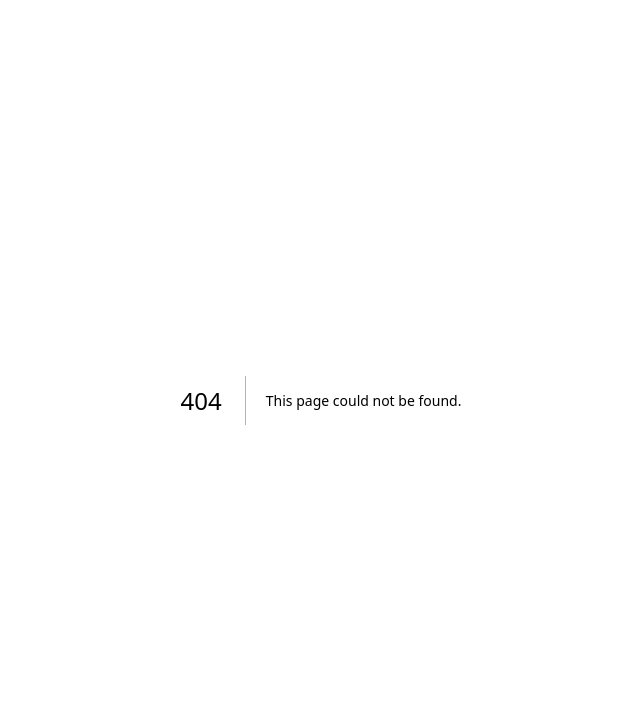
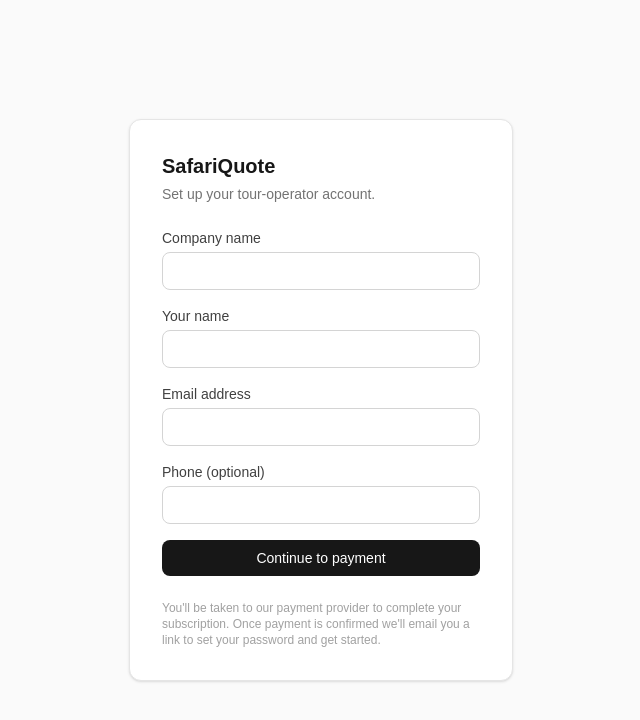
Before and after one commit to Steliantus/SafariQuote-web, a Next.js app in the folder SafariQuote web/: page /signup in a window 1280 px wide. Before the commit this address had no page. Shown: the top 720 px of the page, without its empty margins (319-959 px from the left). Built offline with nearby package versions, Linux system fonts and the light colour scheme.

Commit message:
Add public signup page

```diff
--- /dev/null
+++ b/SafariQuote web/app/signup/page.js
@@ -0,0 +1,143 @@
+import { redirect } from "next/navigation";
+import { createAdminClient } from "@/lib/supabase/admin";
+
+// Public "Sign up" entry point, linked from the marketing site and from the
+// login page. Collects the company/contact details a Wix Pay Link can't
+// reliably capture on its own, stores them in pending_signups, then sends
+// the visitor on to Wix to actually pay. Once that payment completes, a Wix
+// Automation calls app/api/signup/webhook/route.js, which creates the real
+// tenant row (looking up this pending row by email to fill in whatever Wix
+// itself didn't send) and emails an invite to set a password.
+//
+// This page never creates a tenant, an auth user, or takes payment itself --
+// it only records the visitor's details so the webhook can complete the job
+// once Wix confirms payment. See lib/tenantProvisioning.js for what happens
+// after that.
+//
+// This route is listed in lib/supabase/middleware.js's `isPublic` check so
+// unauthenticated visitors can reach it.
+
+async function startSignup(formData) {
+  "use server";
+
+  const companyName = (formData.get("companyName") || "").toString().trim();
+  const contactName = (formData.get("contactName") || "").toString().trim();
+  const contactEmail = (formData.get("contactEmail") || "").toString().trim().toLowerCase();
+  const phone = (formData.get("phone") || "").toString().trim();
+
+  if (!companyName || !contactName || !contactEmail || !contactEmail.includes("@")) {
+    redirect("/signup?error=invalid");
+  }
+
+  const payLinkUrl = process.env.NEXT_PUBLIC_WIX_PAY_LINK_URL;
+  if (!payLinkUrl) {
+    redirect("/signup?error=unavailable");
+  }
+
+  const admin = createAdminClient();
+
+  // Someone who already has an account shouldn't be sent through checkout
+  // again -- point them at login instead.
+  const { data: existingTenant } = await admin
+    .from("tenants")
+    .select("id")
+    .eq("contact_email", contactEmail)
+    .maybeSingle();
+  if (existingTenant) {
+    redirect("/signup?error=exists");
+  }
+
+  const { error: insertError } = await admin.from("pending_signups").insert({
+    company_name: companyName,
+    contact_name: contactName,
+    contact_email: contactEmail,
+    phone: phone || null,
+  });
+  if (insertError) {
+    console.error("Signup lead capture failed:", insertError);
+    redirect("/signup?error=unavailable");
+  }
+
+  redirect(payLinkUrl);
+}
+
+export default async function SignupPage({ searchParams }) {
+  const params = await searchParams;
+  const error = params?.error;
+
+  return (
+    <div className="min-h-screen flex items-center justify-center bg-neutral-50 px-4">
+      <div className="w-full max-w-sm bg-white rounded-xl shadow-sm border border-neutral-200 p-8">
+        <h1 className="text-xl font-semibold text-neutral-900">SafariQuote</h1>
+        <p className="text-sm text-neutral-500 mt-1 mb-6">
+          Set up your tour-operator account.
+        </p>
+        {error && (
+          <p className="text-sm text-red-600 mb-4">
+            {error === "invalid"
+              ? "Please fill in your company name, your name, and a valid email."
+              : error === "exists"
+              ? "That email already has a SafariQuote account -- try signing in instead."
+              : "Signup isn't available right now. Please try again shortly."}
+          </p>
+        )}
+        <form action={startSignup} className="space-y-4">
+          <div>
+            <label className="block text-sm font-medium text-neutral-700 mb-1">
+              Company name
+            </label>
+            <input
+              type="text"
+              name="companyName"
+              required
+              className="w-full border border-neutral-300 rounded-lg px-3 py-2 text-sm focus:outline-none focus:ring-2 focus:ring-neutral-800"
+            />
+          </div>
+          <div>
+            <label className="block text-sm font-medium text-neutral-700 mb-1">
+              Your name
+            </label>
+            <input
+              type="text"
+              name="contactName"
+              required
+              className="w-full border border-neutral-300 rounded-lg px-3 py-2 text-sm focus:outline-none focus:ring-2 focus:ring-neutral-800"
+            />
+          </div>
+          <div>
+            <label className="block text-sm font-medium text-neutral-700 mb-1">
+              Email address
+            </label>
+            <input
+              type="email"
+              name="contactEmail"
+              required
+              className="w-full border border-neutral-300 rounded-lg px-3 py-2 text-sm focus:outline-none focus:ring-2 focus:ring-neutral-800"
+            />
+          </div>
+          <div>
+            <label className="block text-sm font-medium text-neutral-700 mb-1">
+              Phone (optional)
+            </label>
+            <input
+              type="tel"
+              name="phone"
+              className="w-full border border-neutral-300 rounded-lg px-3 py-2 text-sm focus:outline-none focus:ring-2 focus:ring-neutral-800"
+            />
+          </div>
+          <button
+            type="submit"
+            className="w-full bg-neutral-900 text-white rounded-lg py-2 text-sm font-medium"
+          >
+            Continue to payment
+          </button>
+        </form>
+        <p className="text-xs text-neutral-400 mt-6">
+          You&apos;ll be taken to our payment provider to complete your
+          subscription. Once payment is confirmed we&apos;ll email you a link
+          to set your password and get started.
+        </p>
+      </div>
+    </div>
+  );
+}
```
